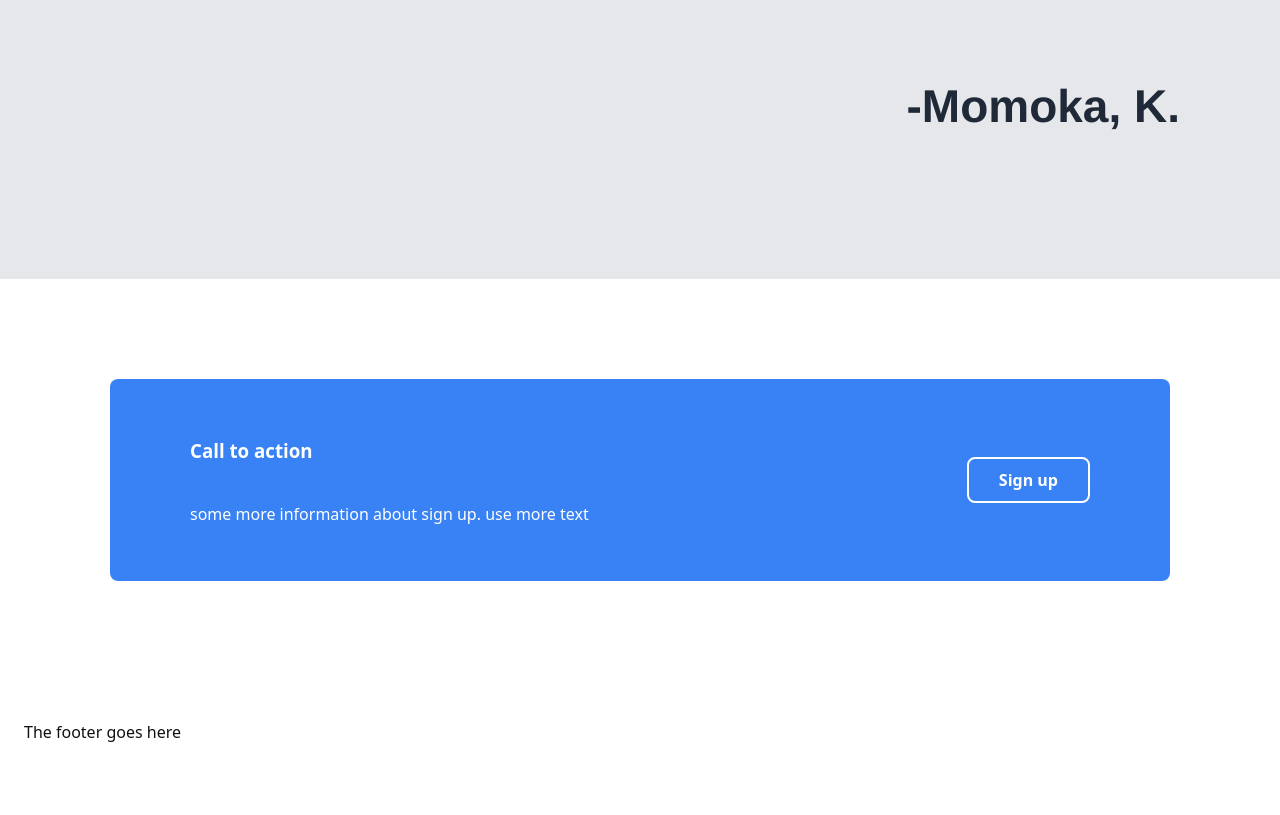
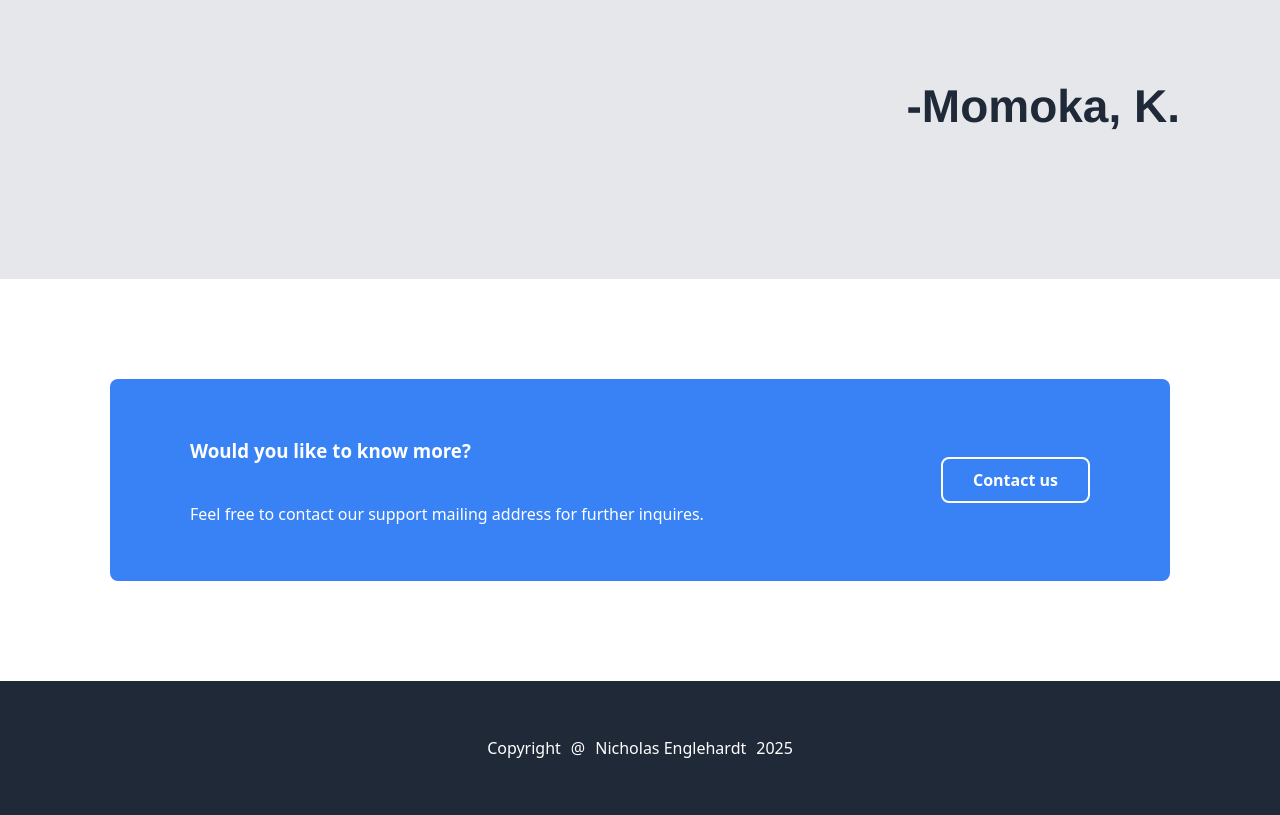
Before and after one commit to WoozyWindfish/odin-landing-page, a plain HTML site: page index.html in a window 1280 px wide. Shown: the part 1413-2228 px from the top of the page. Before the commit the page ends 2196 px from the top, so only its background shows below. Drawn offline with Linux system fonts and the light colour scheme; files whose address does not match are found by name.

Commit message:
add footer html and css. adjust gap.

```diff
--- a/index.html
+++ b/index.html
@@ -43,7 +43,6 @@
                 <p class="box-text">Guest Services</p>
                 <p class="box-textjp">Serve guests from around the world with confidence in English.</p>
             </div>
-
             <div class="box">
                 <img class="box-image" src="/home/vboxuser/Desktop/odin-landing-page/images/handshake.jpg" alt="xx" height="200px" width="200px">
                 <p class="box-text">Business</p>
@@ -61,31 +60,35 @@
                 <p class="box-textjp">Strengthen your English for research, papers, and conferences.</p>
             </div>
         </div>
-    </div>
+      </div>
 
     <div class="quote-wrapper">
         <p class="quote-text"> <em>"When I first started, I was nervous about speaking English.
           But the lessons were practical and motivating, and now I can use English with confidence at work and even in daily life.
           </em></p>
-
         <p class="quote-text"><em>Learning English has not only improved my career, but also given me the courage to connect with people from around the world."</em></p>
-
         <p class="quote-name">-Momoka, K.</p>
     </div>
-
     <div class="contact-wrapper">
       <div class="contact-card">
         <div class="sign-up-text">
-          <h3>Call to action</h3>
-          <p>some more information about sign up. use more text</p>
+          <h3>Would you like to know more?</h3>
+          <p>Feel free to contact our support mailing address for further inquires.</p>
         </div>
-        <a href='#' class="btn">Sign up</a>
+        <a href='#' class="btn">Contact us</a>
       </div>
     </div>
 
 
+  <footer class="footer">
+    <div class="footer-text">
+      <p>Copyright</p>
+      <p>@</p>
+      <p>Nicholas Englehardt</p>
+      <p>2025</p>
+    </div>
+  </footer>
 
-  <footer class="footer">The footer goes here</footer>
 </body>
 
 </html>
--- a/style.css
+++ b/style.css
@@ -196,3 +196,14 @@ h2 {
     flex-direction: column;
     gap: 6px;
 }
+
+.footer {
+    background-color:#1f2937
+}
+
+.footer-text {
+    display:flex;
+    justify-content: center;
+    gap: 10px;
+    color: white;
+}
```
